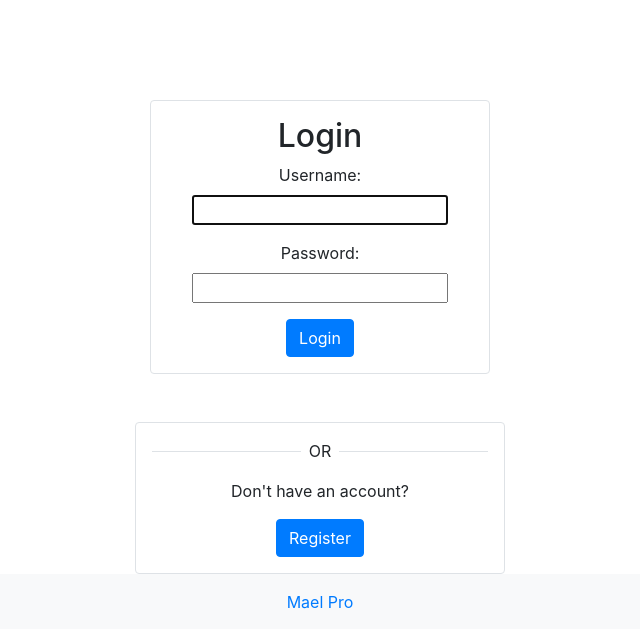
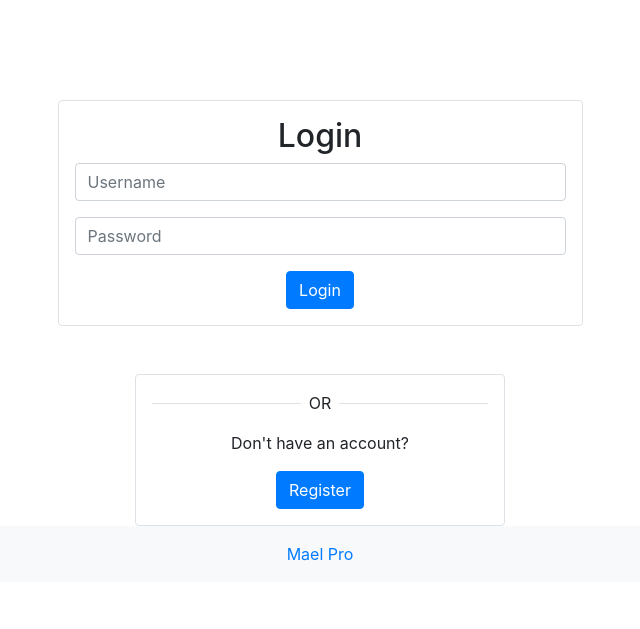
Before and after one commit to lemael/Authentication, a Django app: page /login in a window 1280 px wide. Shown: the part 56-685 px from the top of the page, without its empty margins (320-960 px from the left). Run offline with Django 4.2, Linux system fonts and the light colour scheme; some libraries are stand-ins or nearby versions.

Commit message:
edit login and register formular

```diff
--- a/app/forms.py
+++ b/app/forms.py
@@ -6,38 +6,34 @@ from django.contrib.auth.models import User
 
 class SignUpForm(UserCreationForm):
 
+    password1 = forms.CharField(
+        widget=forms.PasswordInput(attrs={'placeholder': 'Password', 'class': 'form-control'})
+    )
+    password2 = forms.CharField(
+        widget=forms.PasswordInput(attrs={'placeholder': 'Confirm Password', 'class': 'form-control'})
+    )
     class Meta:
         model = User
         fields = ['username', 'first_name', 'last_name', 'email', 'password1', 'password2']
-        labels = {
-            'username': 'Username',
-            'first_name': 'First Name',
-            'last_name': 'Last Name',
-            'email': 'Email',
-            'password1': 'Password',
-            'password2': 'Confirm Password'
-        }
         widgets = {
             'username': forms.TextInput(attrs={'placeholder': 'Username', 'class': 'form-control'}),
             'first_name': forms.TextInput(attrs={'placeholder': 'First Name', 'class': 'form-control'}),
             'last_name': forms.TextInput(attrs={'placeholder': 'Last Name', 'class': 'form-control'}),
             'email': forms.EmailInput(attrs={'placeholder': 'Email', 'class': 'form-control'}),
-            'password1': forms.PasswordInput(attrs={'placeholder': 'Password', 'class': 'form-control'}),
-            'password2': forms.PasswordInput(attrs={'placeholder': 'Confirm Password', 'class': 'form-control'})
-        }
+         }
 
 class SignInForm(AuthenticationForm):
+
+    username = forms.CharField(
+        widget=forms.TextInput(attrs={'placeholder': 'Username', 'class': 'form-control'})
+    )
+    password = forms.CharField(
+        widget=forms.PasswordInput(attrs={'placeholder': 'Password', 'class': 'form-control'})
+    )
+
+
     class Meta:
-        model = User
-        fields = ['username', 'password']
-        labels = {
-            'username': 'Username',
-            'password': 'Password'
-        }
-        widgets = {
-            'username': forms.TextInput(attrs={'placeholder': 'Username', 'class': 'form-control'}),
-            'password': forms.PasswordInput(attrs={'placeholder': 'Password', 'class': 'form-control'}),
-        }
+
         email = forms.EmailField(required=True)
         def clean(self, email):
             super(SignInForm, self).clean()
--- a/app/views.py
+++ b/app/views.py
@@ -79,7 +79,7 @@ def logIn(request):
     else:
         fm = SignInForm()
 
-    return render(request, 'app/login.html', {'fm': fm})
+    return render(request, 'app/login.html', {'form': fm})
 def logOut(request):
   logout(request)
   messages.success(request, 'You have been disconnected')
--- a/templates/app/login.html
+++ b/templates/app/login.html
@@ -3,17 +3,13 @@
   class="container mt-5 full-height d-flex flex-column justify-content-center align-items-center"
 >
   <div class="row justify-content-center w-100">
-    <div class="col-md-6 col-lg-4 mt-5">
+    <div class="col-md-6 mt-5">
       <div class="border p-3 rounded">
         <h2 class="text-center">Login</h2>
-        <form method="POST" class="text-center">
-          {% csrf_token %}
-          <div class="form-group">
-            {{ fm.username.label_tag }} {{ fm.username }}
-          </div>
-          <div class="form-group">
-            {{ fm.password.label_tag }} {{ fm.password }}
-          </div>
+        <form method="POST" novalidate class="needs-validation text-center">
+          {% csrf_token %} {% for fm in form %}
+          <div class="form-group texte-left">{{ fm }}</div>
+          {% endfor %}
           <div class="text-center">
             <button type="submit" class="btn btn-primary mx-2">Login</button>
           </div>
--- a/templates/app/register.html
+++ b/templates/app/register.html
@@ -7,7 +7,7 @@
           <form action="" method="post" novalidate class="needs-validation text-center">
             {% csrf_token %} {% for fm in form %}
             <div class="form-group texte-left">
-              {{ fm.label_tag }} {{ fm }}
+               {{ fm }}
               <small class="text-danger">{{ fm.errors|striptags }}</small>
             </div>
             {% endfor %}
```
Also changed, not shown: db.sqlite3.
